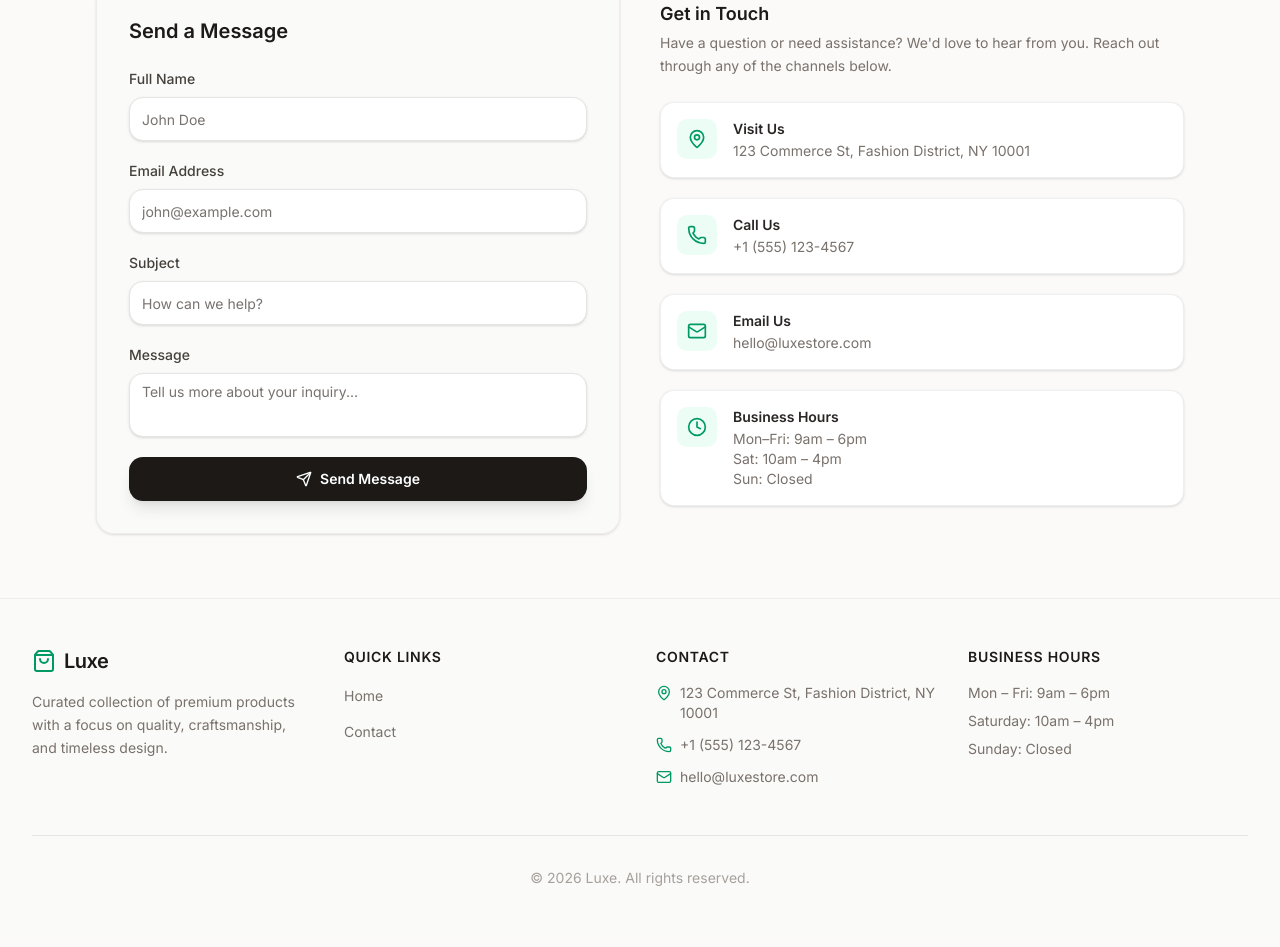
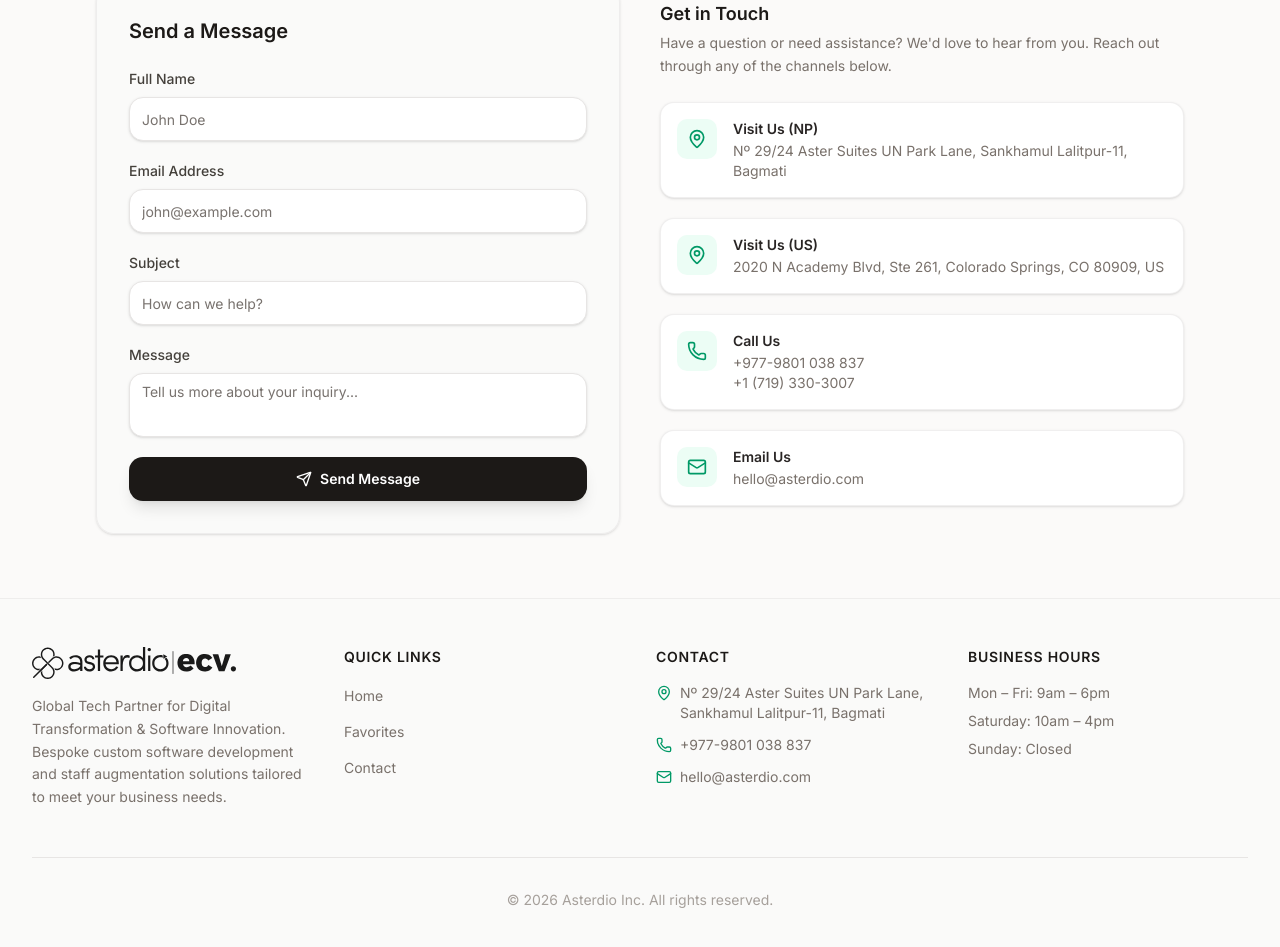
Before and after one commit to AmritBhusal/product-asterdio, a Next.js app: page /contact in a window 1280 px wide. Shown: the part 273-1220 px from the top of the page. Built offline with nearby package versions, Linux system fonts and the light colour scheme.

Commit message:
fix: navbar and footer logo updated and meta data updated

```diff
--- a/app/contact/page.tsx
+++ b/app/contact/page.tsx
@@ -3,9 +3,9 @@ import ContactForm from "@/components/contact/ContactForm";
 import ContactInfo from "@/components/contact/ContactInfo";
 
 export const metadata: Metadata = {
-    title: "Contact — Luxe",
+    title: "Contact — Asterdio",
     description:
-        "Get in touch with the Luxe team. We're here to help with any questions about our premium product collection.",
+        "Get in touch with the Asterdio team. Global Tech Partner for Digital Transformation & Software Innovation.",
 };
 
 export default function ContactPage() {
--- a/app/layout.tsx
+++ b/app/layout.tsx
@@ -13,9 +13,9 @@ const inter = Inter({
 });
 
 export const metadata: Metadata = {
-  title: "Luxe — Premium E-Commerce",
+  title: "Asterdio — Global Tech Partner for Digital Transformation & Software Innovation",
   description:
-    "Discover exceptional products curated for quality and craftsmanship. Browse our premium collection with fast shipping and easy returns.",
+    "Bespoke custom software development and staff augmentation solutions tailored to meet your business needs, driving efficiency and innovation.",
 };
 
 export default function RootLayout({
--- a/components/contact/ContactInfo.tsx
+++ b/components/contact/ContactInfo.tsx
@@ -3,23 +3,23 @@ import { Mail, MapPin, Phone, Clock } from "lucide-react";
 const contactInfo = [
     {
         icon: MapPin,
-        label: "Visit Us",
-        value: "123 Commerce St, Fashion District, NY 10001",
+        label: "Visit Us (NP)",
+        value: "Nº 29/24 Aster Suites UN Park Lane, Sankhamul Lalitpur-11, Bagmati",
+    },
+    {
+        icon: MapPin,
+        label: "Visit Us (US)",
+        value: "2020 N Academy Blvd, Ste 261, Colorado Springs, CO 80909, US",
     },
     {
         icon: Phone,
         label: "Call Us",
-        value: "+1 (555) 123-4567",
+        value: "+977-9801 038 837\n+1 (719) 330-3007",
     },
     {
         icon: Mail,
         label: "Email Us",
-        value: "hello@luxestore.com",
-    },
-    {
-        icon: Clock,
-        label: "Business Hours",
-        value: "Mon–Fri: 9am – 6pm\nSat: 10am – 4pm\nSun: Closed",
+        value: "hello@asterdio.com",
     },
 ];
 
--- a/components/home/FilterContent.tsx
+++ b/components/home/FilterContent.tsx
@@ -41,10 +41,10 @@ export default function FilterContent({
                     <SelectTrigger className="h-11 w-full cursor-pointer rounded-xl border-stone-200 bg-white shadow-sm">
                         <SelectValue placeholder="All Categories" />
                     </SelectTrigger>
-                    <SelectContent>
-                        <SelectItem value="all">All Categories</SelectItem>
+                    <SelectContent position="popper" sideOffset={4} className="max-h-80 w-[var(--radix-select-trigger-width)] min-w-[200px] overflow-y-auto rounded-xl border-stone-200 bg-white/95 backdrop-blur-sm shadow-xl">
+                        <SelectItem value="all" className="cursor-pointer">All Categories</SelectItem>
                         {categories.map((cat) => (
-                            <SelectItem key={cat.slug} value={cat.slug}>
+                            <SelectItem key={cat.slug} value={cat.slug} className="cursor-pointer">
                                 {cat.name}
                             </SelectItem>
                         ))}
--- a/components/home/SearchAndFilters.tsx
+++ b/components/home/SearchAndFilters.tsx
@@ -89,10 +89,10 @@ export default function SearchAndFilters({
                         <SelectTrigger className="h-11 w-48 rounded-xl cursor-pointer border-stone-200 bg-white shadow-sm">
                             <SelectValue placeholder="All Categories" />
                         </SelectTrigger>
-                        <SelectContent>
-                            <SelectItem value="all">All Categories</SelectItem>
+                        <SelectContent position="popper" sideOffset={4} className="max-h-80 w-[var(--radix-select-trigger-width)] overflow-y-auto rounded-xl border-stone-200 bg-white/95 backdrop-blur-sm shadow-xl">
+                            <SelectItem value="all" className="cursor-pointer">All Categories</SelectItem>
                             {categories.map((cat) => (
-                                <SelectItem key={cat.slug} value={cat.slug}>
+                                <SelectItem key={cat.slug} value={cat.slug} className="cursor-pointer">
                                     {cat.name}
                                 </SelectItem>
                             ))}
--- a/components/shared/Footer.tsx
+++ b/components/shared/Footer.tsx
@@ -10,14 +10,14 @@ export default function Footer() {
                     <div className="space-y-4">
                         <Link
                             href="/"
-                            className="flex items-center gap-2 text-xl font-semibold tracking-tight text-stone-900"
+                            className="flex items-center gap-2"
                         >
-                            <ShoppingBag className="h-6 w-6 text-emerald-600" />
-                            <span>Luxe</span>
+                            <img src="/logo.svg" alt="Asterdio" className="h-8 w-auto" />
                         </Link>
                         <p className="text-sm leading-relaxed text-stone-500">
-                            Curated collection of premium products with a focus on quality,
-                            craftsmanship, and timeless design.
+                            Global Tech Partner for Digital Transformation & Software Innovation.
+                            Bespoke custom software development and staff augmentation solutions
+                            tailored to meet your business needs.
                         </p>
                     </div>
 
@@ -29,6 +29,7 @@ export default function Footer() {
                         <ul className="space-y-3">
                             {[
                                 { href: "/", label: "Home" },
+                                { href: "/favorites", label: "Favorites" },
                                 { href: "/contact", label: "Contact" },
                             ].map((link) => (
                                 <li key={link.href}>
@@ -51,15 +52,15 @@ export default function Footer() {
                         <ul className="space-y-3">
                             <li className="flex items-start gap-2 text-sm text-stone-500">
                                 <MapPin className="mt-0.5 h-4 w-4 shrink-0 text-emerald-600" />
-                                <span>123 Commerce St, Fashion District, NY 10001</span>
+                                <span>Nº 29/24 Aster Suites UN Park Lane, Sankhamul Lalitpur-11, Bagmati</span>
                             </li>
                             <li className="flex items-center gap-2 text-sm text-stone-500">
                                 <Phone className="h-4 w-4 shrink-0 text-emerald-600" />
-                                <span>+1 (555) 123-4567</span>
+                                <span>+977-9801 038 837</span>
                             </li>
                             <li className="flex items-center gap-2 text-sm text-stone-500">
                                 <Mail className="h-4 w-4 shrink-0 text-emerald-600" />
-                                <span>hello@luxestore.com</span>
+                                <span>hello@asterdio.com</span>
                             </li>
                         </ul>
                     </div>
@@ -78,7 +79,7 @@ export default function Footer() {
                 </div>
 
                 <div className="mt-12 border-t border-stone-200 pt-8 text-center text-sm text-stone-400">
-                    © {new Date().getFullYear()} Luxe. All rights reserved.
+                    © {new Date().getFullYear()} Asterdio Inc. All rights reserved.
                 </div>
             </div>
         </footer>
--- a/components/shared/Navbar.tsx
+++ b/components/shared/Navbar.tsx
@@ -20,10 +20,9 @@ export default function Navbar() {
                 {/* Logo */}
                 <Link
                     href="/"
-                    className="flex items-center gap-2 text-xl font-semibold tracking-tight text-stone-900 transition-colors hover:text-emerald-700"
+                    className="flex items-center gap-2"
                 >
-                    <ShoppingBag className="h-6 w-6 text-emerald-600" />
-                    <span>Luxe</span>
+                    <img src="/logo.svg" alt="Asterdio" className="h-8 w-auto" />
                 </Link>
 
                 {/* Desktop nav */}
--- a/next.config.ts
+++ b/next.config.ts
@@ -2,6 +2,7 @@ import type { NextConfig } from "next";
 
 const nextConfig: NextConfig = {
   images: {
+    qualities: [75, 90],
     remotePatterns: [
       {
         protocol: "https",
```
Also changed, not shown: public/logo.svg (added).
